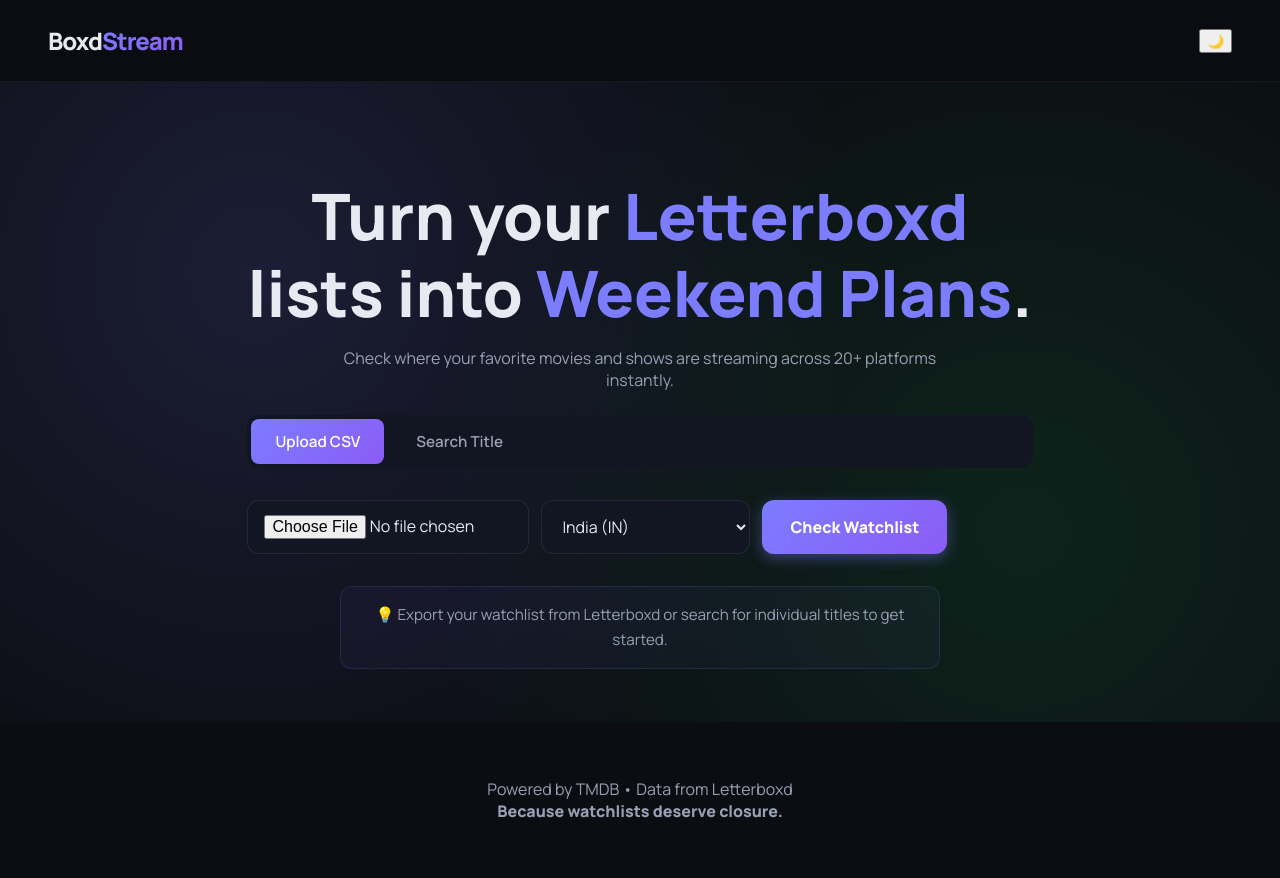
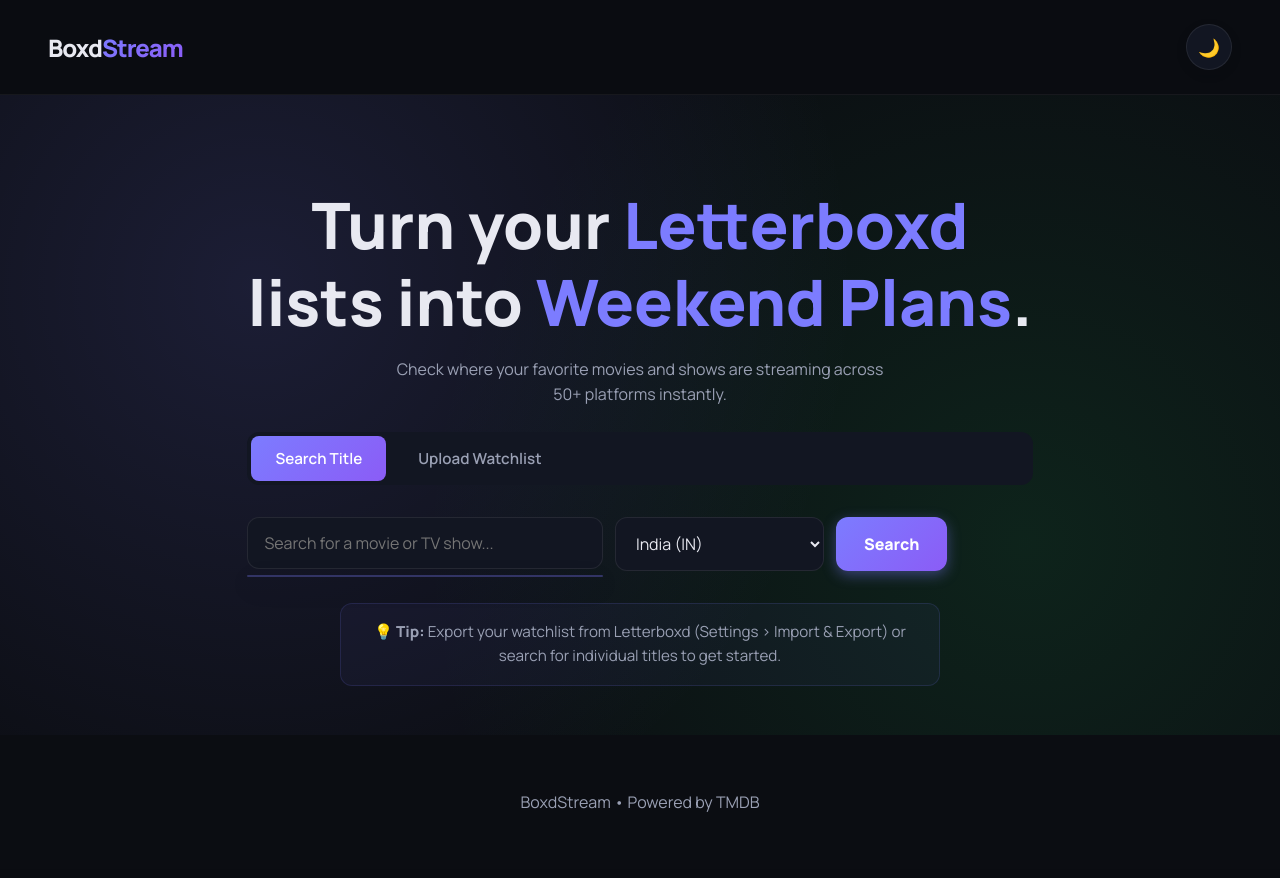
Before and after one commit to abhiramsu7/BoxdStream, a Flask app: page / in a window 1280 px wide. After the commit the page ends 812 px from the top, so only its background shows below. Run offline with Flask 3, Linux system fonts and the light colour scheme.

Commit message:
removed the box and also changed the loading screen text while getting results

```diff
--- a/templates/index.html
+++ b/templates/index.html
@@ -3,252 +3,181 @@
 <head>
   <meta charset="UTF-8">
   <meta name="viewport" content="width=device-width, initial-scale=1.0">
-  <title>BoxdStream • Watchlist Checker</title>
+  <title>BoxdStream - Letterboxd Streaming Finder</title>
   <link href="https://fonts.googleapis.com/css2?family=Manrope:wght@300;400;600;800&display=swap" rel="stylesheet">
   <link rel="stylesheet" href="{{ url_for('static', filename='style.css') }}">
 </head>
 <body>
 
+<div id="loader" class="loader hidden">
+  <div class="spinner"></div>
+  <div class="loading-text">Finding a movie before your dinner gets cold...</div>
+</div>
+
 <header class="nav">
   <a href="/" class="logo">
     <span class="logo-boxd">Boxd</span><span class="logo-stream">Stream</span>
   </a>
-  <button class="theme-toggle" onclick="toggleTheme()">🌙</button>
+  <div class="nav-right">
+    <div class="nav-toolbar">
+      <button class="theme-btn" onclick="toggleTheme()" title="Toggle Theme">🌙</button>
+    </div>
+  </div>
 </header>
 
-<main class="hero-bg">
+<div class="hero-bg">
   <div class="hero">
     <h1>Turn your <span>Letterboxd</span><br>lists into <span>Weekend Plans</span>.</h1>
-    <p style="color:var(--muted);max-width:600px;margin:16px auto">
-      Check where your favorite movies and shows are streaming across 20+ platforms instantly.
+    <p style="color:var(--muted); max-width:500px; margin:0 auto; line-height:1.6;">
+      Check where your favorite movies and shows are streaming across 50+ platforms instantly.
     </p>
 
     <div class="mode-toggle">
-      <button class="mode-btn active" onclick="switchMode('csv')">Upload CSV</button>
-      <button class="mode-btn" onclick="switchMode('search')">Search Title</button>
+      <button class="mode-btn active" id="search-btn" onclick="switchMode('search')">Search Title</button>
+      <button class="mode-btn" id="csv-btn" onclick="switchMode('csv')">Upload Watchlist</button>
     </div>
 
-    <form method="POST" enctype="multipart/form-data" class="hero-form" id="csv-form">
-      <input type="hidden" name="mode" value="csv">
-      <input type="file" name="file" accept=".csv" required>
+    <form class="hero-form" id="search-form" action="/" method="POST">
+      <input type="hidden" name="mode" value="search">
+
+      <div style="position:relative; flex:1; min-width:250px;">
+        <input type="text" name="title" class="search-input" placeholder="Search for a movie or TV show..." required autocomplete="off" id="movie-search">
+        <div id="autocomplete-list" class="autocomplete-dropdown"></div>
+      </div>
+
+      <input type="hidden" name="tmdb_id" id="tmdb_id">
+      <input type="hidden" name="media_type" id="media_type">
+
       <select name="region_code">
-        <option value="IN">India (IN)</option>
+        <option value="IN" selected>India (IN)</option>
         <option value="US">United States (US)</option>
         <option value="GB">United Kingdom (GB)</option>
         <option value="CA">Canada (CA)</option>
         <option value="AU">Australia (AU)</option>
+        <option value="BR">Brazil (BR)</option>
+        <option value="FR">France (FR)</option>
         <option value="DE">Germany (DE)</option>
       </select>
-      <button type="submit">Check Watchlist</button>
-    </form>
 
-    <form method="POST" class="hero-form search-form hidden" id="search-form">
-      <input type="hidden" name="mode" value="search">
-
-      <input type="hidden" name="tmdb_id" id="tmdbIdInput">
-      <input type="hidden" name="media_type" id="mediaTypeInput">
-
-      <div style="position:relative;flex:2;min-width:200px;">
-        <input
-          type="text"
-          name="title"
-          placeholder="Search for a movie or TV show..."
-          class="search-input"
-          id="titleInput"
-          autocomplete="off"
-          required
-        >
-        <div class="autocomplete-dropdown hidden" id="autocompleteDropdown"></div>
-      </div>
-
-      <select name="region_code">
-        <option value="IN">India (IN)</option>
-        <option value="US">United States (US)</option>
-        <option value="GB">United Kingdom (GB)</option>
-        <option value="CA">Canada (CA)</option>
-        <option value="AU">Australia (AU)</option>
-        <option value="DE">Germany (DE)</option>
-      </select>
       <button type="submit">Search</button>
     </form>
 
+    <form class="hero-form hidden" id="csv-form" action="/" method="POST" enctype="multipart/form-data">
+      <input type="hidden" name="mode" value="csv">
+
+      <input type="file" name="file" accept=".csv" required>
+
+      <select name="region_code">
+        <option value="IN" selected>India (IN)</option>
+        <option value="US">United States (US)</option>
+        <option value="GB">United Kingdom (GB)</option>
+      </select>
+
+      <button type="submit">Upload & Check</button>
+    </form>
+
     <small class="availability-note">
-      💡 Export your watchlist from Letterboxd or search for individual titles to get started.
+      💡 <strong>Tip:</strong> Export your watchlist from Letterboxd (Settings > Import & Export) or search for individual titles to get started.
     </small>
   </div>
-</main>
+</div>
 
 <footer class="footer">
-  <p>
-    Powered by TMDB • Data from Letterboxd<br>
-    <strong>Because watchlists deserve closure.</strong>
-  </p>
+  <p>BoxdStream • Powered by TMDB</p>
 </footer>
-
-<div class="loader hidden" id="loader">
-  <div class="spinner"></div>
-  <p class="loading-text" id="loadingText">Reading your watchlist…</p>
-</div>
 
 <script src="{{ url_for('static', filename='theme.js') }}"></script>
 <script>
-  // ... [Loader Logic remains the same] ...
+  // === CINEPHILE LOADING TEXT ===
   const loadingMessages = [
-    "Reading your watchlist…",
-    "Matching titles with TMDB…",
-    "Checking streaming platforms…",
-    "Good taste ages better than streaming rights.",
-    "Because watchlists deserve closure."
+    "Finding a movie before your dinner gets cold...",
+    "Scanning the multiverse for streaming rights...",
+    "Still faster than 20 minutes of doom-scrolling...",
+    "Popcorn is popping... buttering the data...",
+    "Asking the projectionist to wake up...",
+    "Consulting the Oracle for availability...",
+    "Rerouting the flux capacitor...",
+    "Assembling the Avengers of streaming apps...",
+    "Loading... (No spoilers included)"
   ];
 
-  let messageIndex = 0;
-  let loadingInterval;
+  function startLoadingText() {
+    const textElement = document.querySelector('.loading-text');
+    if (!textElement) return;
 
-  function showLoader() {
-    const loader = document.getElementById('loader');
-    const loadingText = document.getElementById('loadingText');
-    loader.classList.remove('hidden');
-    messageIndex = 0;
-    loadingText.textContent = loadingMessages[0];
-    loadingInterval = setInterval(() => {
-      messageIndex = (messageIndex + 1) % loadingMessages.length;
-      loadingText.textContent = loadingMessages[messageIndex];
-    }, 2500);
+    let i = 0;
+    // Set first message immediately
+    textElement.textContent = loadingMessages[0];
+
+    setInterval(() => {
+        i = (i + 1) % loadingMessages.length;
+        textElement.style.opacity = 0; // Fade out
+
+        setTimeout(() => {
+            textElement.textContent = loadingMessages[i];
+            textElement.style.opacity = 1; // Fade in
+        }, 300);
+
+    }, 2000); // Change every 2 seconds
   }
 
+  // Trigger on Form Submit
   document.querySelectorAll('form').forEach(form => {
     form.addEventListener('submit', function() {
-      showLoader();
+      document.getElementById('loader').classList.remove('hidden');
+      startLoadingText();
     });
   });
 
-  document.addEventListener('DOMContentLoaded', function() {
-    if (window.innerWidth < 768) {
-        switchMode('search');
-        const csvBtn = document.querySelector(".mode-btn[onclick=\"switchMode('csv')\"]");
-        if(csvBtn) csvBtn.style.display = 'none';
-    }
-  });
+  // === AUTOCOMPLETE LOGIC ===
+  const searchInput = document.getElementById('movie-search');
+  const autocompleteList = document.getElementById('autocomplete-list');
+  let debounceTimer;
 
-  // === OPTIMIZED AUTOCOMPLETE ===
-  let autocompleteTimeout;
-  const titleInput = document.getElementById('titleInput');
-  const autocompleteDropdown = document.getElementById('autocompleteDropdown');
-  const tmdbIdInput = document.getElementById('tmdbIdInput');
-  const mediaTypeInput = document.getElementById('mediaTypeInput');
+  searchInput.addEventListener('input', function() {
+    clearTimeout(debounceTimer);
+    const query = this.value;
 
-  if (titleInput && autocompleteDropdown) {
-
-    // Clear hidden inputs when user types (so we don't send wrong ID if they change text)
-    titleInput.addEventListener('input', function() {
-      tmdbIdInput.value = "";
-
-      clearTimeout(autocompleteTimeout);
-      const query = this.value.trim();
-
-      if (query.length < 2) {
-        autocompleteDropdown.classList.add('hidden');
+    if (query.length < 3) {
+      autocompleteList.innerHTML = '';
       return;
     }
 
-      autocompleteTimeout = setTimeout(() => {
-        fetch(`https://api.themoviedb.org/3/search/multi?api_key=5b421e05cad15891667ec28db3d9b9ac&query=${encodeURIComponent(query)}&include_adult=false`)
-          .then(res => res.json())
+    debounceTimer = setTimeout(() => {
+      fetch(`https://api.themoviedb.org/3/search/multi?api_key=5b421e05cad15891667ec28db3d9b9ac&query=${encodeURIComponent(query)}`)
+        .then(response => response.json())
         .then(data => {
-            if (data.results && data.results.length > 0) {
+          autocompleteList.innerHTML = '';
+          const results = data.results.filter(item => item.media_type === 'movie' || item.media_type === 'tv').slice(0, 5);
 
-              let results = data.results.filter(item =>
-                item.media_type === 'movie' || item.media_type === 'tv'
-              );
+          results.forEach(item => {
+            const div = document.createElement('div');
+            div.className = 'autocomplete-item';
+            const title = item.title || item.name;
+            const year = (item.release_date || item.first_air_date || '').split('-')[0];
+            const typeBadge = item.media_type === 'movie' ? '<span class="type-badge badge-movie">MOVIE</span>' : '<span class="type-badge badge-tv">TV</span>';
 
-              results.sort((a, b) => {
-                 const titleA = (a.title || a.name).toLowerCase();
-                 const titleB = (b.title || b.name).toLowerCase();
-                 const queryLower = query.toLowerCase();
+            div.innerHTML = `<strong>${title}</strong> <span style="color:var(--muted); font-size:0.85rem">(${year})</span> ${typeBadge}`;
 
-                 if (titleA === queryLower && titleB !== queryLower) return -1;
-                 if (titleB === queryLower && titleA !== queryLower) return 1;
-                 if (titleA === titleB) return a.media_type === 'movie' ? -1 : 1;
-                 return b.popularity - a.popularity;
+            div.addEventListener('click', function() {
+              searchInput.value = title;
+              document.getElementById('tmdb_id').value = item.id;
+              document.getElementById('media_type').value = item.media_type;
+              autocompleteList.innerHTML = '';
             });
 
-              results = results.slice(0, 8);
-
-              if (results.length > 0) {
-                autocompleteDropdown.innerHTML = results.map(item => {
-                  const title = item.title || item.name;
-                  const date = item.release_date || item.first_air_date;
-                  const year = date ? date.split('-')[0] : 'N/A';
-                  const typeLabel = item.media_type === 'movie' ? 'MOVIE' : 'SERIES';
-                  const typeClass = item.media_type === 'movie' ? 'badge-movie' : 'badge-tv';
-
-                  return `
-                    <div class="autocomplete-item"
-                         data-title="${title}"
-                         data-year="${year}"
-                         data-id="${item.id}"
-                         data-type="${item.media_type}">
-                      <div style="display:flex; justify-content:space-between; align-items:center; width:100%;">
-                        <span>
-                          <strong>${title}</strong>
-                          <span style="color:var(--muted); font-size:0.9em;">(${year})</span>
-                        </span>
-                        <span class="type-badge ${typeClass}">${typeLabel}</span>
-                      </div>
-                    </div>
-                  `;
-                }).join('');
-                autocompleteDropdown.classList.remove('hidden');
-
-                // === CLICK HANDLER: SETS HIDDEN INPUTS ===
-                document.querySelectorAll('.autocomplete-item').forEach(item => {
-                  item.addEventListener('click', function() {
-                    titleInput.value = this.dataset.title;
-
-                    // Set the hidden inputs!
-                    tmdbIdInput.value = this.dataset.id;
-                    mediaTypeInput.value = this.dataset.type;
-
-                    autocompleteDropdown.classList.add('hidden');
+            autocompleteList.appendChild(div);
           });
-                });
-              } else {
-                autocompleteDropdown.classList.add('hidden');
-              }
-            } else {
-              autocompleteDropdown.classList.add('hidden');
-            }
-          })
-          .catch(() => {
-            autocompleteDropdown.classList.add('hidden');
         });
     }, 300);
   });
 
+  // Close dropdown when clicking outside
   document.addEventListener('click', function(e) {
-      if (!titleInput.contains(e.target) && !autocompleteDropdown.contains(e.target)) {
-        autocompleteDropdown.classList.add('hidden');
+    if (e.target !== searchInput) {
+      autocompleteList.innerHTML = '';
     }
   });
-  }
-
-  function switchMode(mode) {
-    const csvForm = document.getElementById('csv-form');
-    const searchForm = document.getElementById('search-form');
-    const buttons = document.querySelectorAll('.mode-btn');
-
-    buttons.forEach(btn => btn.classList.remove('active'));
-
-    if (mode === 'csv') {
-      csvForm.classList.remove('hidden');
-      searchForm.classList.add('hidden');
-      buttons[0].classList.add('active');
-    } else if (mode === 'search') {
-      csvForm.classList.add('hidden');
-      searchForm.classList.remove('hidden');
-      buttons[1].classList.add('active');
-    }
-  }
 </script>
 
 </body>
--- a/templates/results.html
+++ b/templates/results.html
@@ -120,9 +120,7 @@
 
 <script src="{{ url_for('static', filename='theme.js') }}"></script>
 <script>
-  // === VISUAL FILTER LOGIC WITH WITTY EMPTY STATE ===
   function filterMovies(filter, btn) {
-    // 1. Update Active Button
     document.querySelectorAll('.filter-btn').forEach(b => b.classList.remove('active'));
     if (btn) btn.classList.add('active');
 
@@ -137,7 +135,6 @@
     cards.forEach(card => {
       const badges = card.querySelectorAll('.provider-icon');
 
-      // CASE: ALL
       if (filter === 'all') {
         card.classList.remove('hidden');
         badges.forEach(b => b.style.display = 'block');
@@ -145,7 +142,6 @@
         return;
       }
 
-      // CASE: SPECIFIC FILTER
       let hasMatch = false;
       badges.forEach(badge => {
         const name = badge.getAttribute('data-name').toLowerCase();
@@ -175,12 +171,10 @@
       }
     });
 
-    // === EMPTY STATE LOGIC ===
     if (visibleCount === 0) {
         emptyState.classList.remove('hidden');
         emptyFilterName.textContent = filter;
 
-        // THE WITTY PART: Dynamic Text & Icons
         if (filter === 'Aha') {
             emptyTitle.textContent = "Aha! ...Wait, false alarm.";
             emptyIcon.textContent = "😅";
```
Also changed, not shown: static/style.css (+53 -10 lines). Lines whose indentation alone changed are shown as unchanged.
